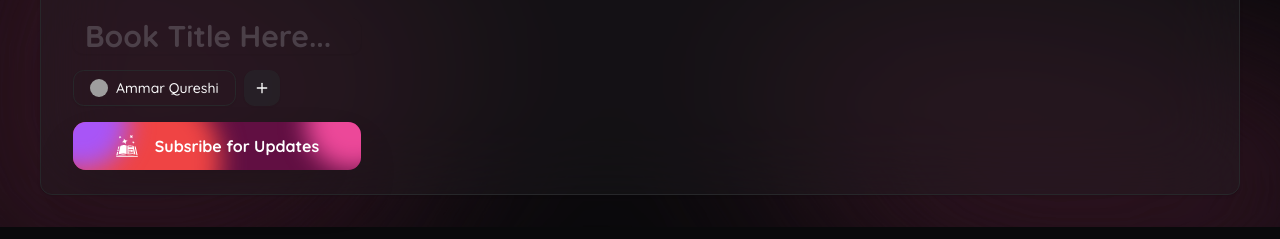
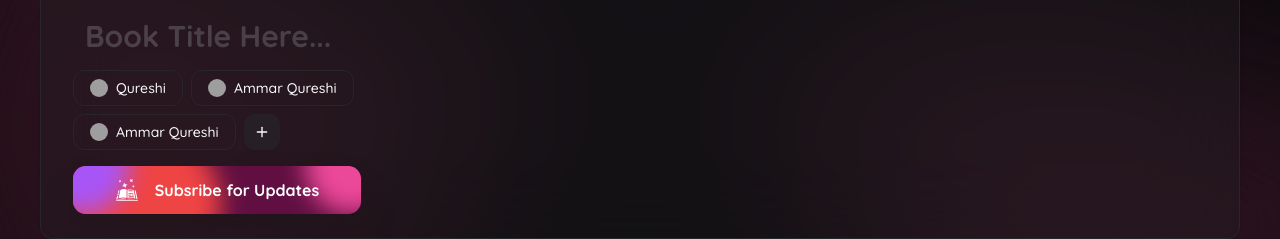
Before and after one commit to Sadiakamal27/likhlo-web, a Next.js app: page /write in a window 1280 px wide. Shown: the part 563-802 px from the top of the page. Built offline with nearby package versions, Linux system fonts and the light colour scheme; grey boxes are pictures that could not be loaded.

Commit message:
fix: border rmvd from ghost input

```diff
--- a/src/app/write/book-meta.tsx
+++ b/src/app/write/book-meta.tsx
@@ -44,12 +44,26 @@ export default function BookMeta({ className }: { className?: string }) {
       <div className="w-full flex flex-col gap-4">
         <div className="flex flex-col gap-4 mt-4">
           <GhostInput
-            className="border-0 text-3xl font-bold "
+            className=" text-3xl font-bold "
             placeholder="Book Title Here..."
           />
-          <div className="flex gap-2">
+          <div className="flex gap-2 flex-wrap">
             {" "}
             {/*Author Button */}
+            <Button className="gap-2" variant="outline">
+              <Avatar className="h-full w-auto">
+                <AvatarImage src="https://github.com/shadcn.png" />
+                <AvatarFallback>AM</AvatarFallback>
+              </Avatar>
+              Qureshi
+            </Button>
+            <Button className="gap-2" variant="outline">
+              <Avatar className="h-full w-auto">
+                <AvatarImage src="https://github.com/shadcn.png" />
+                <AvatarFallback>AM</AvatarFallback>
+              </Avatar>
+              Ammar Qureshi
+            </Button>
             <Button className="gap-2" variant="outline">
               <Avatar className="h-full w-auto">
                 <AvatarImage src="https://github.com/shadcn.png" />
--- a/src/components/ui/ghost-input.tsx
+++ b/src/components/ui/ghost-input.tsx
@@ -11,7 +11,7 @@ const GhostInput = React.forwardRef<HTMLInputElement, GhostInputProps>(
       <input
         type={type}
         className={cn(
-          "flex h-9 w-full rounded-md border border-input bg-transparent px-3 py-1 text-sm shadow-sm transition-colors file:border-0 file:bg-transparent file:text-sm file:font-medium placeholder:text-muted-foreground/30 focus-visible:outline-none  disabled:cursor-not-allowed disabled:opacity-50",
+          "flex h-9 w-full rounded-md  bg-transparent px-3 py-1 text-sm  transition-colors file:border-0 file:bg-transparent file:text-sm file:font-medium placeholder:text-muted-foreground/30 focus-visible:outline-none  disabled:cursor-not-allowed disabled:opacity-50",
           className,
         )}
         ref={ref}
```
